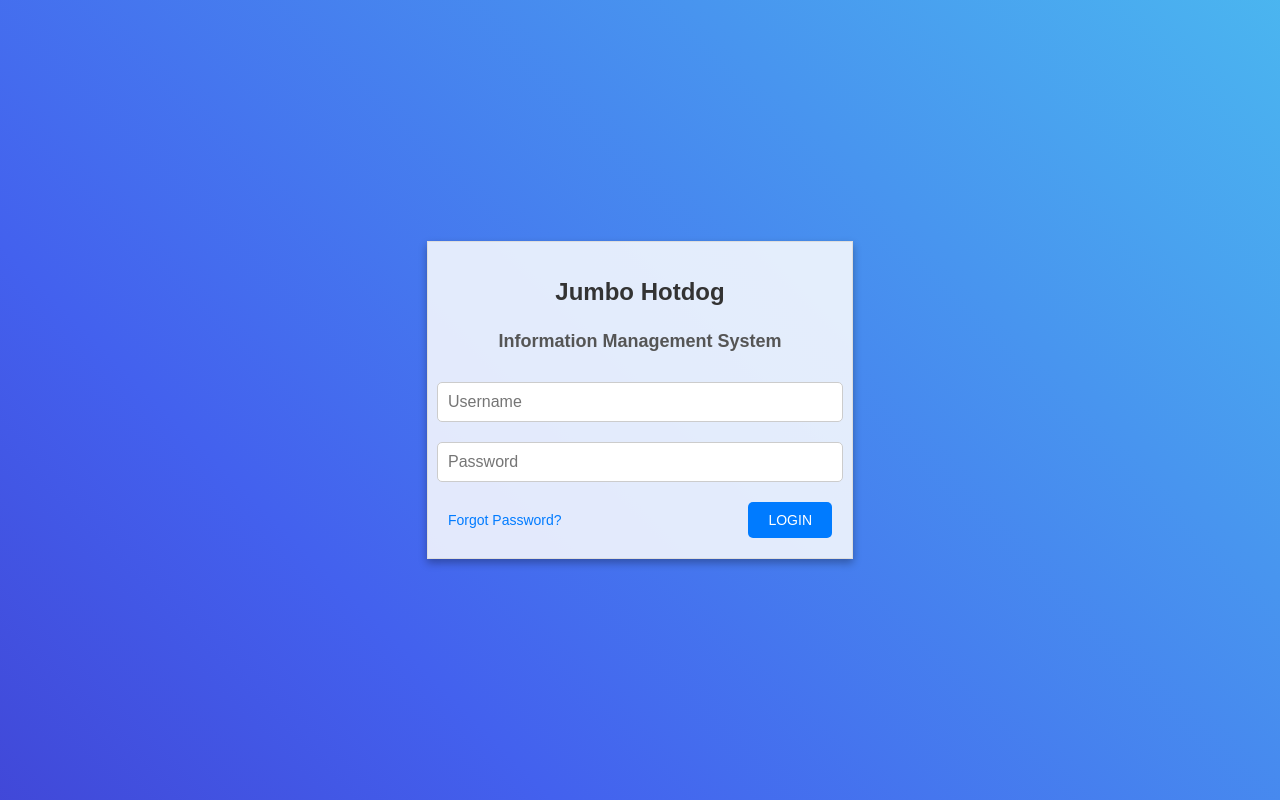
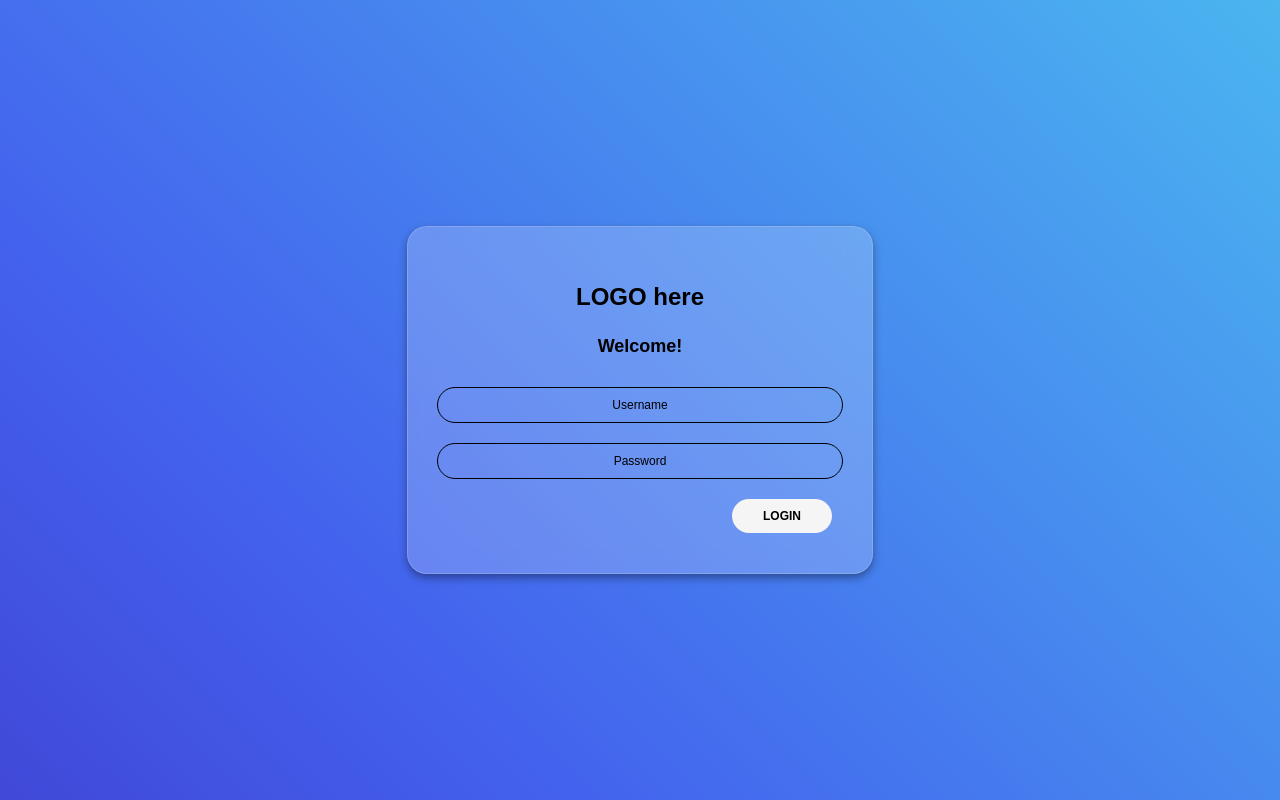
Before and after one commit to Inutsu-JE/InformationManagement, a plain HTML site: page LoginPage.html in a window 1280 px wide. Drawn offline with Linux system fonts and the light colour scheme.

Commit message:
Updated Log in 0.1

```diff
--- a/LoginPage.html
+++ b/LoginPage.html
@@ -48,13 +48,17 @@
         }
         .login-container {
             width: 30%;
-            background-color: rgba(255, 255, 255, 0.85); /* White with 80% opacity */
-            padding: 20px;
-            box-shadow: 0 4px 8px rgba(0, 0, 0, 0.3); /* Add shadow for better aesthetics */
+            background: linear-gradient(135deg,rgba(255,255,255,0.20),rgba(255,255,255,0.20));
+            backdrop-filter: blur(10px);
+            -webkit-backdrop-filter: blur(10px);
+            padding: 40px; /* Increased padding for more space */
             display: flex;
             justify-content: center;
             align-items: center;
-            border: 1px solid #ddd; /* Border for better aesthetics */
+            border: 1px solid #dddddd3d;
+            border-radius: 20px;
+            box-shadow: 0 4px 8px rgba(0, 0, 0, 0.37);
+            position: relative; /* Ensure the form actions can be positioned */
         }
         .login-form {
             display: flex;
@@ -69,46 +73,62 @@
         .login-form h1 {
             font-size: 24px;
             margin-bottom: 10px;
-            color: #333; /* Adjusted color for aesthetics */
+            color: black; /* Adjusted color for aesthetics */
         }
         .login-form h2 {
             font-size: 18px;
             margin-bottom: 30px;
-            color: #555; /* Adjusted color for aesthetics */
+            color: black; /* Adjusted color for aesthetics */
+        }
+        .login-form .form-actions {
+            display: flex;
+            justify-content: flex-end; /* Align button to the right */
+            width: 100%;
+        }
+        .login-form button {
+            width: 100px; /* Fixed width */
+            padding: 10px;
+            font-size: 12px;
+            font-weight: bold;
+            background-color: whitesmoke;
+            color: black;
+            border: none;
+            border-radius: 40px;
+            cursor: pointer;
+            margin-left: auto; /* Ensure it stays to the right */
+        }
+        .login-form button:hover {
+            background-color: transparent;
+            border: 1px solid whitesmoke;
+            color: whitesmoke;
         }
         .login-form input {
             width: 100%;
             margin-bottom: 20px;
-            padding: 10px;
-            font-size: 16px;
-            border: 1px solid #ccc;
-            border-radius: 5px;
+            padding: 10px; /* Increase padding for better aesthetics */
+            font-size: 12px;
+            text-align: center;
+            color: black;
+            outline: none;
+            border-radius: 40px;
+            background-color: transparent; /* Background color with opacity */
+            border: 1px solid black;
+            transition: border-color 0.3s ease; /* Smooth transition for border color */
         }
-        .login-form .form-actions {
-            display: flex;
-            justify-content: space-between;
-            width: 100%;
-            align-items: center;
+        input {
+            text-align: center;
         }
-        .login-form .forgot-password {
-            color: #007BFF;
-            text-decoration: none;
-            font-size: 14px;
+        .login-form input:focus {
+            border-color: #007BFF; /* Change border color on focus */
+            outline: none; /* Remove default outline */
         }
-        .login-form .forgot-password:hover {
-            text-decoration: underline;
+        .login-form input.invalid {
+            border-color: red; /* Red border for invalid inputs */
         }
-        .login-form button {
-            padding: 10px 20px;
-            font-size: 14px;
-            background-color: #007BFF;
-            color: white;
-            border: none;
-            border-radius: 5px;
-            cursor: pointer;
-        }
-        .login-form button:hover {
-            background-color: #0056b3;
+        ::placeholder {
+            text-align: center;
+            font-size: 12px;
+            color: black;
         }
     </style>
 </head>
@@ -116,12 +136,13 @@
     <div class="image-container">
         <div class="login-container">
             <form class="login-form" onsubmit="login(event)">
-                <h1>Jumbo Hotdog</h1>
-                <h2>Information Management System</h2>
+                <h1>LOGO here</h1>
+                <h2 id="welcome-text">Welcome!</h2>
+
                 <input type="text" id="username" placeholder="Username" required>
                 <input type="password" id="password" placeholder="Password" required>
+
                 <div class="form-actions">
-                    <a href="#" class="forgot-password">Forgot Password?</a>
                     <button type="submit">LOGIN</button>
                 </div>
             </form>
@@ -130,8 +151,11 @@
     <script>
         function login(event) {
             event.preventDefault();
-            const username = document.getElementById('username').value;
-            const password = document.getElementById('password').value;
+            const usernameInput = document.getElementById('username');
+            const passwordInput = document.getElementById('password');
+            const welcomeText = document.getElementById('welcome-text');
+            const username = usernameInput.value;
+            const password = passwordInput.value;
 
             // Replace these with your actual username and password check
             const validUsername = 'admin';
@@ -140,7 +164,18 @@
             if (username === validUsername && password === validPassword) {
                 window.location.href = 'MainPage.html';
             } else {
-                alert('Invalid username or password');
+                // Set the placeholder values to the input values
+                usernameInput.value = '';
+                passwordInput.value = '';
+                usernameInput.placeholder = "Username";
+                passwordInput.placeholder = "Password";
+
+                // Add the 'invalid' class to change the border color
+                usernameInput.classList.add('invalid');
+                passwordInput.classList.add('invalid');
+
+                // Change the welcome text to "Invalid Account"
+                welcomeText.textContent = 'Invalid Account';
             }
         }
     </script>
```
